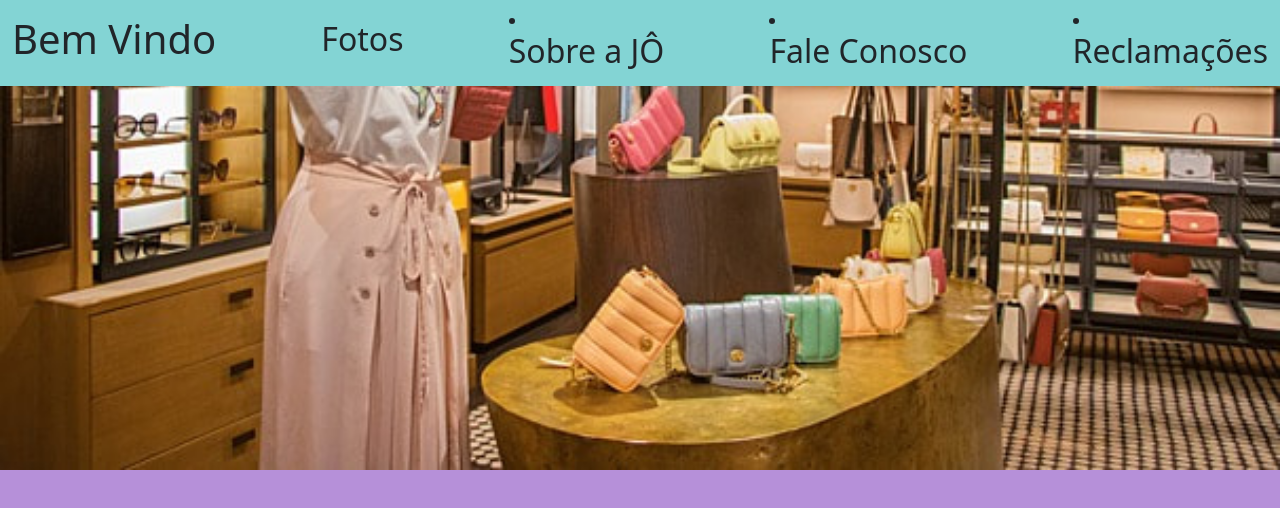
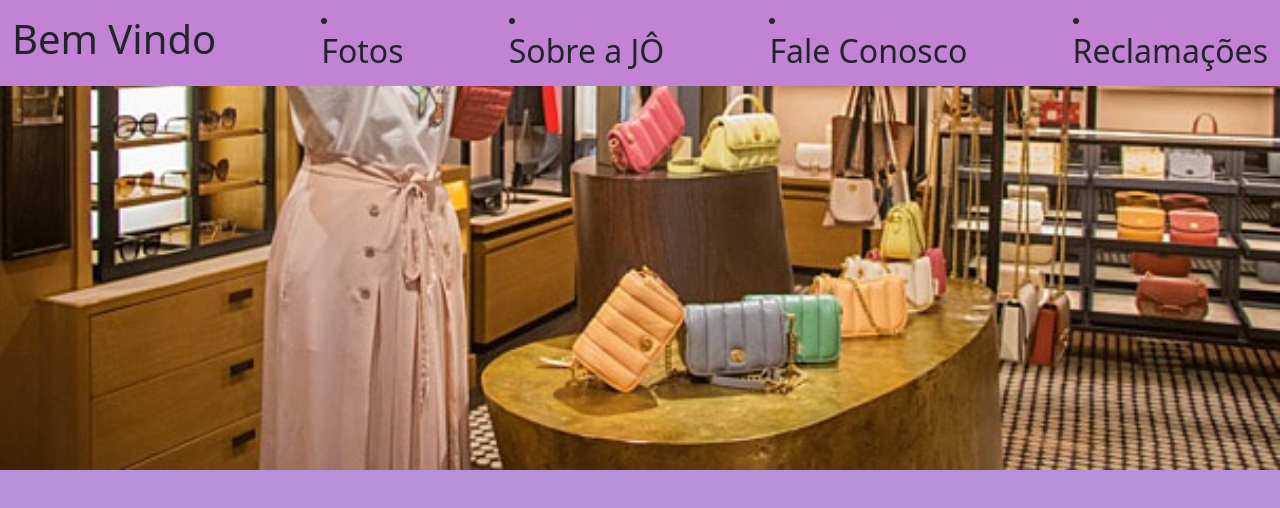
Before and after one commit to Dev-nill/dev-nill.github.io, a plain HTML site: page index.html in a window 1280 px wide. Drawn offline with nearby package versions, Linux system fonts and the light colour scheme.

Commit message:
so arumando

```diff
--- a/index.html
+++ b/index.html
@@ -11,7 +11,7 @@
     <nav class="navbar ">
       <div class="container-fluid">
         <h1> Bem Vindo </h1>
-          <a class="nav-link active"  href="fots.html"><h2>Fotos</h2></a>
+          <li><a class="nav-link active"  href="fots.html"><h2>Fotos</h2></a>                          </li>
         <li><a class="dropdown-item" href="https://www.instagram.com/joseanematosferreira/"target="blank"> <h2>Sobre a JÔ</h2></a></li>
         <li><a class="dropdown-item" href="https://wa.me/qr/IT6O4IWANNUKJ1"><h2>Fale Conosco</h2></a></li>
 
--- a/style.css
+++ b/style.css
@@ -1,5 +1,5 @@
 .navbar{
-background-color: rgb(131, 212, 212);
+background-color: rgb(194, 131, 212);
 }
 
   body{
```
